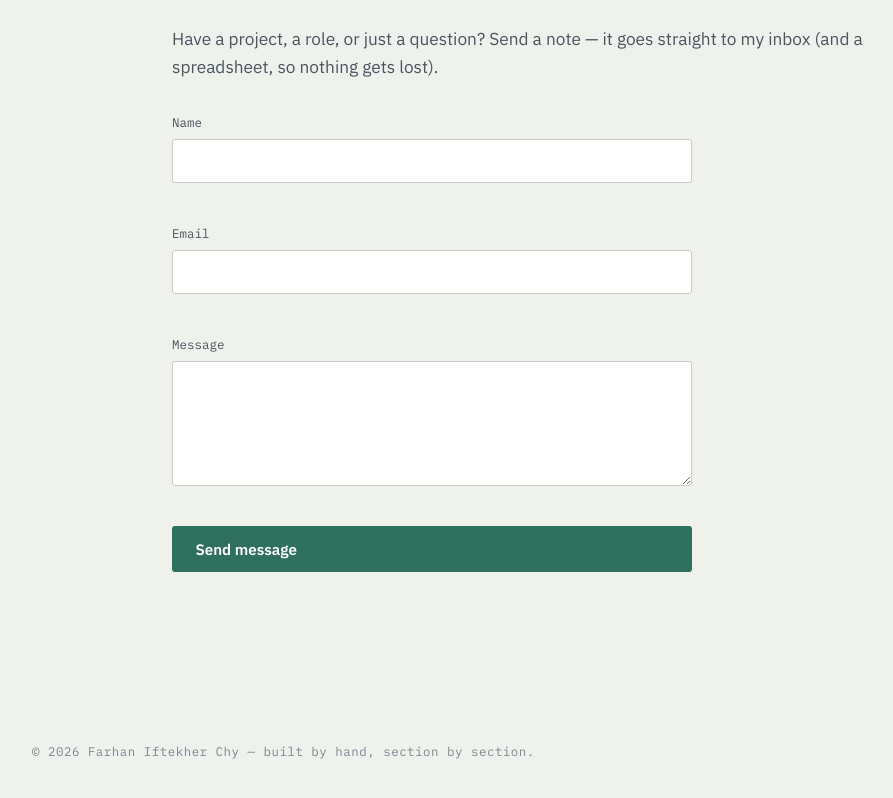
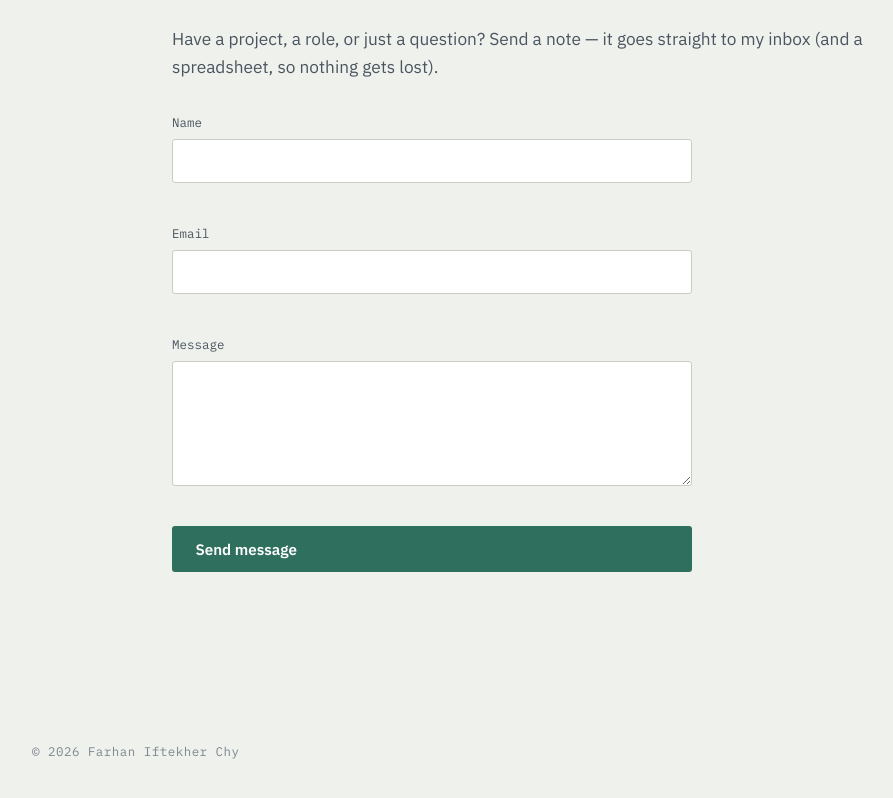
Before and after one commit to farhaniftekherchy/portfolio-website, a website: page index.html in a window 1280 px wide. Shown: the part 3960-4758 px from the top of the page, without its empty margins (220-1113 px from the left). Drawn offline with Linux system fonts and the light colour scheme.

Commit message:
Update index.html
Removed the additional text from the footer.

```diff
--- a/index.html
+++ b/index.html
@@ -232,7 +232,7 @@
 </main>
 
 <footer class="site-footer">
-  <p class="mono">© <span id="year"></span> Farhan Iftekher Chy — built by hand, section by section.</p>
+  <p class="mono">© <span id="year"></span> Farhan Iftekher Chy </p>
 </footer>
 
 <script src="js/validate.js"></script>
```
